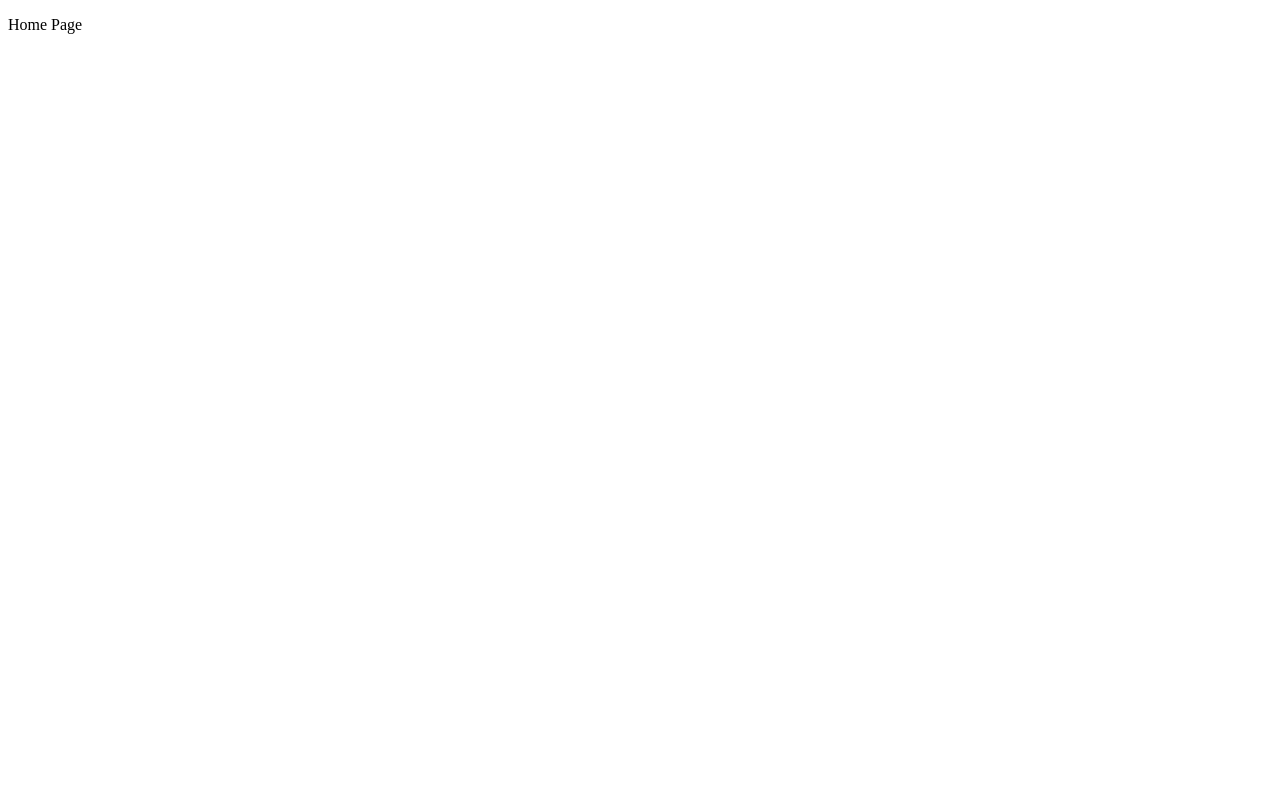
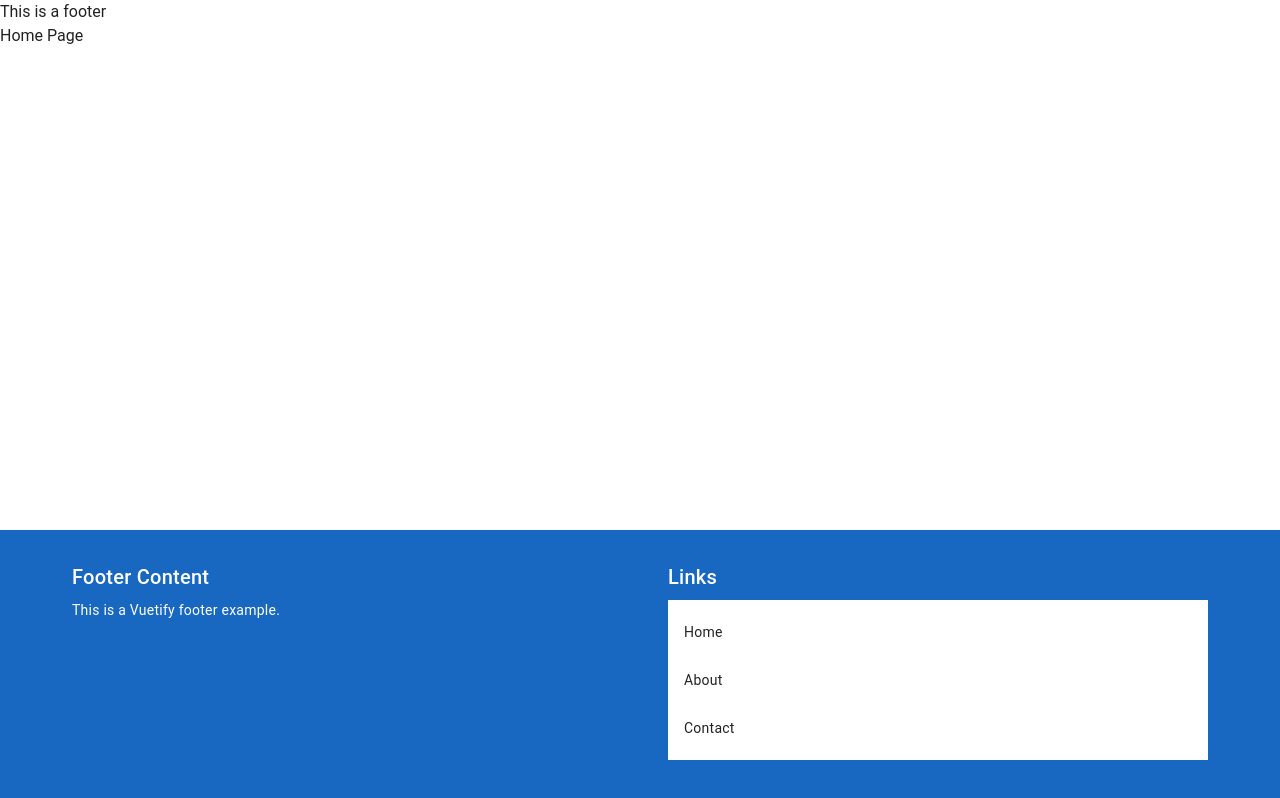
Before and after one commit to Infinity-chakra/Nuxt-ecommerce, a Nuxt app: page / in a window 1280 px wide. Built offline with nearby package versions, Linux system fonts and the light colour scheme.

Commit message:
added vuetify

```diff
--- a/app.vue
+++ b/app.vue
@@ -1,5 +1,7 @@
 <template>
-  <div>
+  <v-app>
+    <Header />
     <NuxtPage />
-  </div>
+    <Footer />
+  </v-app>
 </template>
--- a/components/Footer.vue
+++ b/components/Footer.vue
@@ -1,13 +1,35 @@
 <template>
-    <footer>
-      <div>
-        <!-- previously set width 1600 height 1200 -->
-        <p>
-            This is a footer
-        </p>
-      </div>
-    </footer>
-  </template>
-  <script setup>
+  <v-footer color="primary" app>
+    <v-container>
+      <v-row>
+        <v-col cols="12" sm="6">
+          <v-card-title class="white--text"> Footer Content </v-card-title>
+          <v-card-text class="white--text">
+            This is a Vuetify footer example.
+          </v-card-text>
+        </v-col>
+        <v-col cols="12" sm="6">
+          <v-card-title class="white--text"> Links </v-card-title>
+          <v-card-text class="white--text">
+            <v-list>
+              <v-list-item
+                v-for="(link, index) in links"
+                :key="index"
+                link
+                class="white--text"
+              >
+                {{ link }}
+              </v-list-item>
+            </v-list>
+          </v-card-text>
+        </v-col>
+      </v-row>
+    </v-container>
+  </v-footer>
+</template>
 
-  </script>
+<script setup>
+import { ref } from "vue";
+
+const links = ref(["Home", "About", "Contact"]);
+</script>
--- a/nuxt.config.ts
+++ b/nuxt.config.ts
@@ -1,8 +1,25 @@
 // https://nuxt.com/docs/api/configuration/nuxt-config
+import vuetify, { transformAssetUrls } from "vite-plugin-vuetify";
 export default defineNuxtConfig({
   devtools: { enabled: true },
+  build: {
+    transpile: ["vuetify"],
+  },
   modules: [
     // ...
-    '@pinia/nuxt',
+    "@pinia/nuxt",
+    (_options, nuxt) => {
+      nuxt.hooks.hook("vite:extendConfig", (config) => {
+        // @ts-expect-error
+        config.plugins.push(vuetify({ autoImport: true }));
+      });
+    },
   ],
-})
+  vite: {
+    vue: {
+      template: {
+        transformAssetUrls,
+      },
+    },
+  },
+});
--- a/package.json
+++ b/package.json
@@ -10,10 +10,15 @@
     "postinstall": "nuxt prepare"
   },
   "dependencies": {
+    "@mdi/font": "^7.4.47",
     "@pinia/nuxt": "^0.5.1",
     "nuxt": "^3.11.2",
     "pinia": "^2.1.7",
     "vue": "^3.4.21",
     "vue-router": "^4.3.0"
+  },
+  "devDependencies": {
+    "vite-plugin-vuetify": "^2.0.3",
+    "vuetify": "^3.5.15"
   }
 }
--- /dev/null
+++ b/plugins/vuetify.ts
@@ -0,0 +1,12 @@
+// import this after install `@mdi/font` package
+import '@mdi/font/css/materialdesignicons.css'
+
+import 'vuetify/styles'
+import { createVuetify } from 'vuetify'
+
+export default defineNuxtPlugin((app) => {
+  const vuetify = createVuetify({
+    // ... your configuration
+  })
+  app.vueApp.use(vuetify)
+})
```
Also changed, not shown: 1 other file (tests, documents, lock files or other folders).
